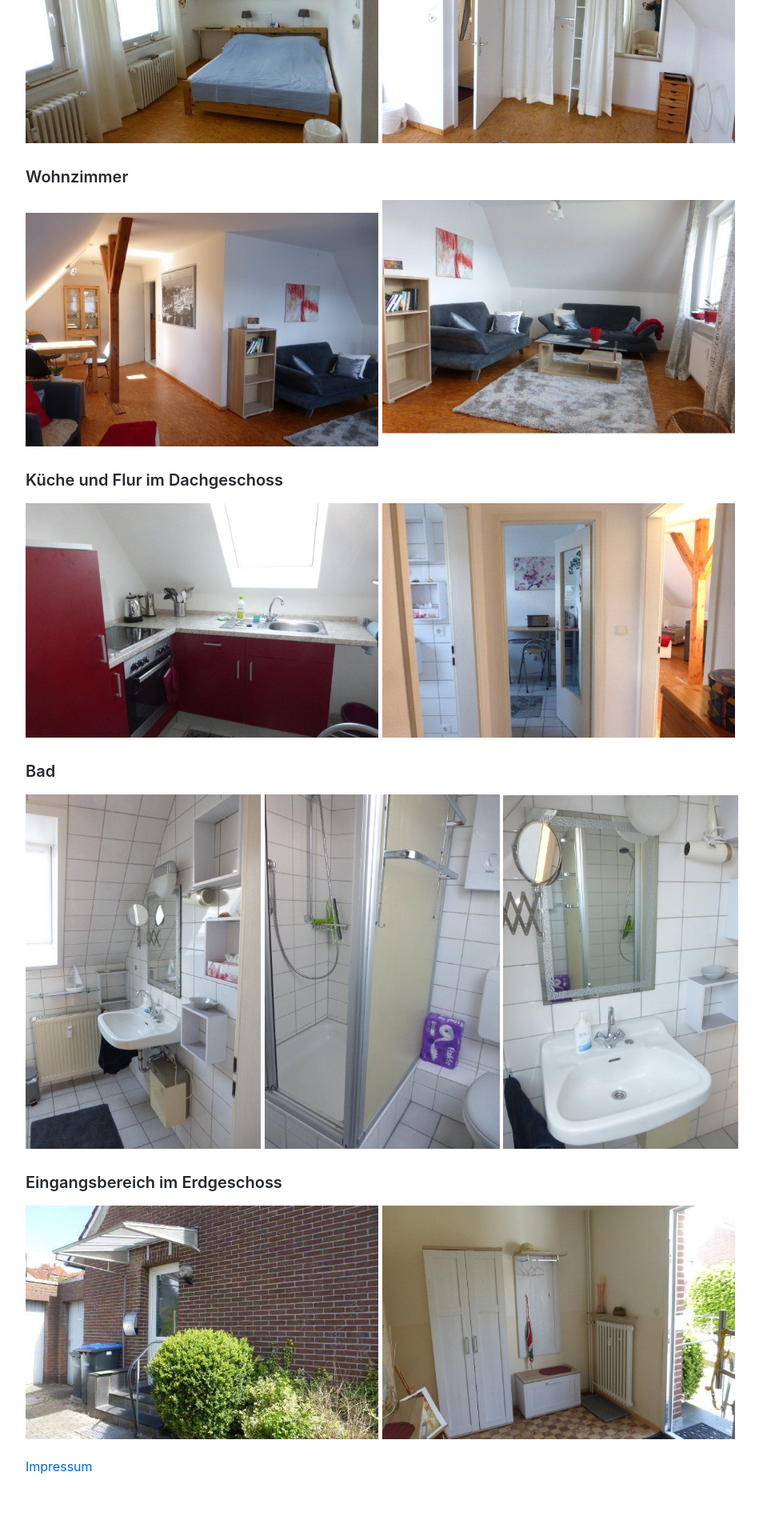
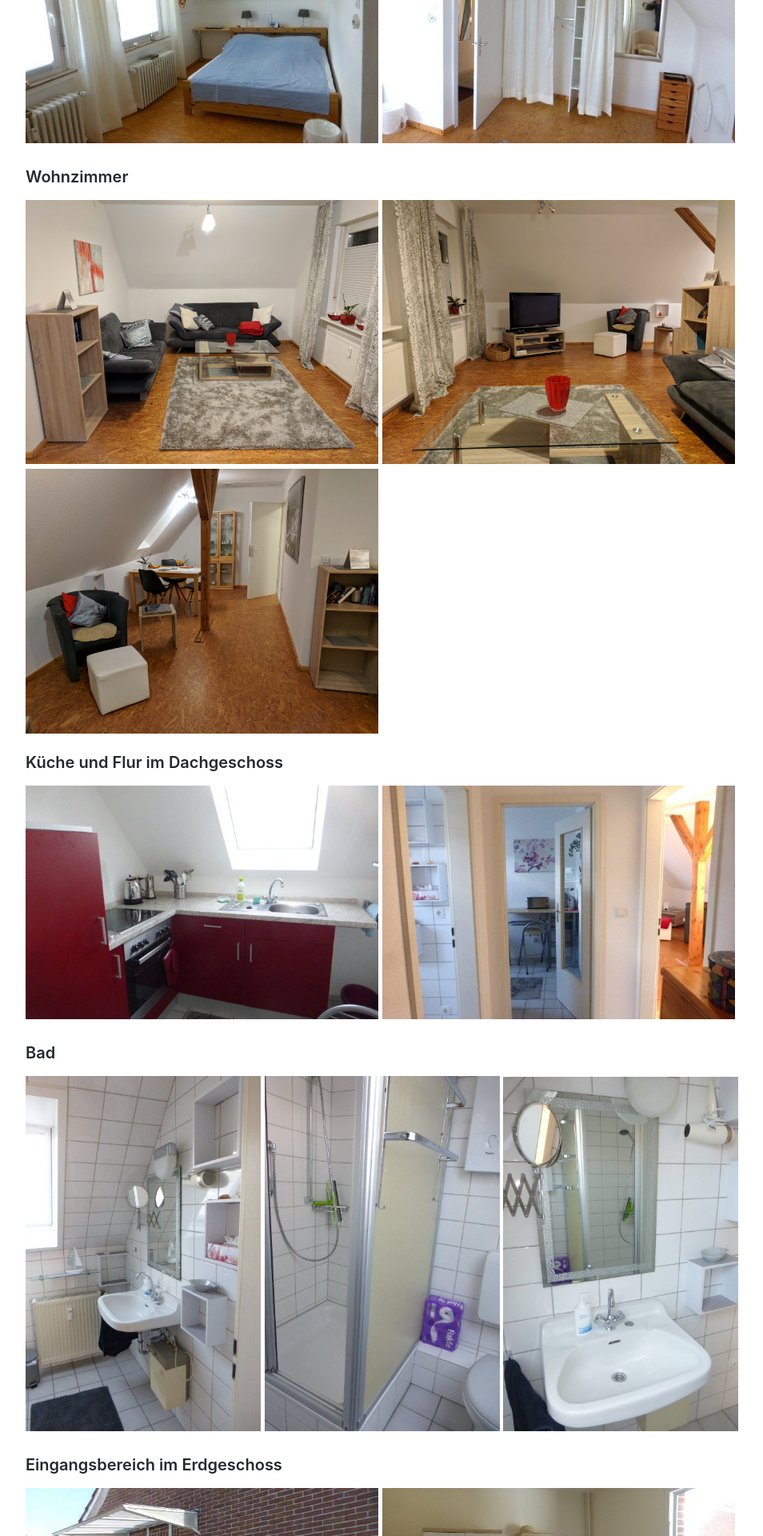
Before and after one commit to ferienwohnungblumenstrasse/ferienwohnungblumenstrasse.github.io, a Jekyll site: the page built from index.md, in a window 1280 px wide. Shown: the part 2749-4669 px from the top of the page at 80% size, without its empty margins (118-1072 px from the left). Built offline with Jekyll 4.4.1, drawn with Linux system fonts in a browser that asks for light colours; our own code applies the rules of GitHub Pages for plain Markdown files; before the commit the page ends 4626 px from its top, so only the background shows below that.

Commit message:
Update index.md

```diff
--- a/index.md
+++ b/index.md
@@ -96,7 +96,7 @@ Großes L-förmiges Wohnzimmer:
 
 ### Wohnzimmer
 
-<img width="45%" src="wohnzimmer-B1.jpg"> <img width="45%" src="wohnzimmer-B2.jpg">
+<img width="45%" src="wohnzimmer1.jpg"> <img width="45%" src="wohnzimmer2.jpg"> <img width="45%" src="wohnzimmer3.jpg">
 
 ### Küche und Flur im Dachgeschoss
 
```
